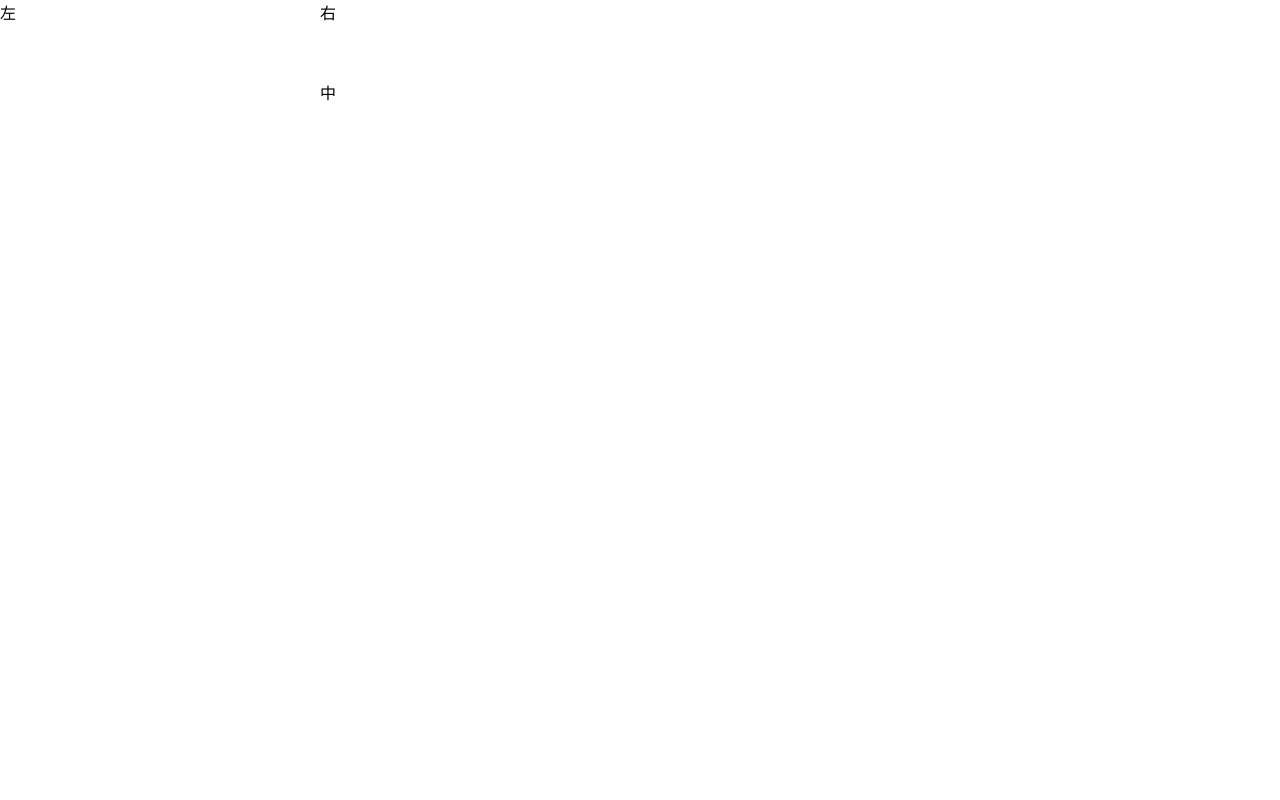
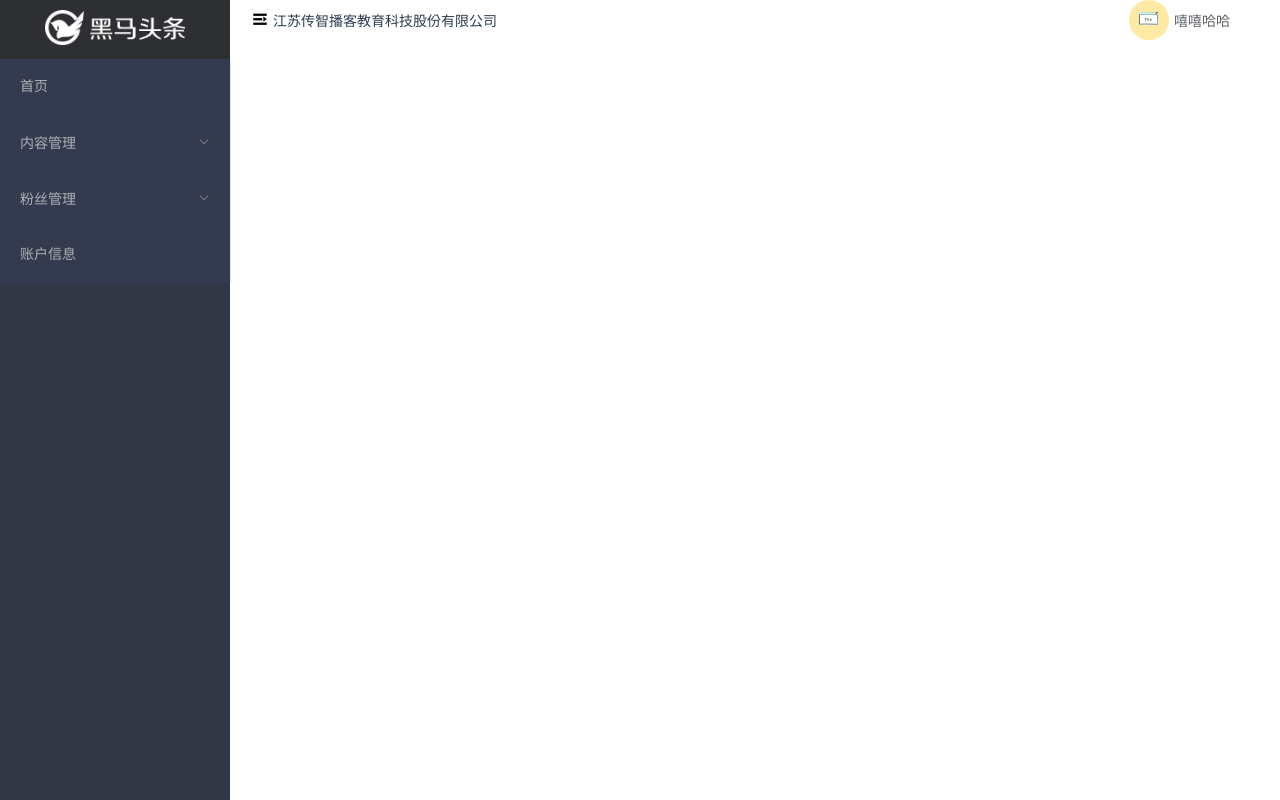
Before and after one commit to Zhengwenda/heimatoutiao, a Vue app: page /#/home in a window 1280 px wide. Built offline with nearby package versions, Linux system fonts and the light colour scheme.

Commit message:
顶部导航

```diff
--- a/package.json
+++ b/package.json
@@ -8,6 +8,7 @@
     "lint": "vue-cli-service lint"
   },
   "dependencies": {
+    "axios": "^0.19.0",
     "core-js": "^3.4.3",
     "element-ui": "^2.13.0",
     "vue": "^2.6.10",
--- /dev/null
+++ b/src/components/home/layout-aside.vue
@@ -0,0 +1,52 @@
+<template>
+<div class="layout-aside">
+      <div class="title">
+          <img src="../../assets/img/logo_admin.png" alt="">
+      </div>
+    <el-menu style="width:231px" background-color="#353b4e" text-color="#adafb5" active-text-color="#ffd04b">
+       <el-menu-item>首页</el-menu-item>
+
+      <el-submenu index='1'>
+          <span slot="title" >内容管理</span>
+          <el-menu-item>发布文章</el-menu-item>
+          <el-menu-item>内容列表</el-menu-item>
+          <el-menu-item>评论列表</el-menu-item>
+          <el-menu-item>素材管理</el-menu-item>
+      </el-submenu>
+      <el-submenu index='2'>
+          <span slot="title" >粉丝管理</span>
+          <el-menu-item>图文数据</el-menu-item>
+          <el-menu-item>粉丝画像</el-menu-item>
+          <el-menu-item>粉丝概况</el-menu-item>
+          <el-menu-item>粉丝列表</el-menu-item>
+      </el-submenu>
+      <el-menu-item>
+          账户信息
+      </el-menu-item>
+  </el-menu>
+</div>
+
+</template>
+
+<script>
+export default {
+
+}
+</script>
+
+<style lang="less" scoped>
+    .layout-aside{
+        width:230px;
+        height: 100vh;
+        background-color: #323745;
+        .title{
+            background-color: #2e2f32;
+            text-align: center;
+            background-color: #2e2f32;
+            padding: 10px 0;
+            img {
+                height: 35px;
+            }
+        }
+    }
+</style>
--- /dev/null
+++ b/src/components/home/layout-header.vue
@@ -0,0 +1,48 @@
+<template>
+    <el-row type="flex" justify= "space-between" align="middle" class='layout-header'>
+         <!-- 左侧 -->
+        <el-col class='left' :span="6">
+            <i class="el-icon-s-unfold"></i>
+            <span class="title">江苏传智播客教育科技股份有限公司</span>
+        </el-col>
+        <!-- 右侧  -->
+        <el-col class="right" :span="4">
+            <el-row type="flex" justify="end " align="middle ">
+          <img src="../../assets/img/home.jpg" alt="">
+           <el-dropdown>
+               <span>嘻嘻哈哈</span>
+               <el-dropdown-menu slot="dropdown">
+                   <el-dropdown-item>个人信息</el-dropdown-item>
+                   <el-dropdown-item>Git地址</el-dropdown-item>
+                   <el-dropdown-item>退出</el-dropdown-item>
+               </el-dropdown-menu>
+           </el-dropdown>
+            </el-row>
+
+        </el-col>
+    </el-row>
+</template>
+
+<script>
+export default {
+}
+</script>
+<style lang='less' scoped>
+    .left{
+        font-size: 18px;
+        .title {
+            margin-left:4px;
+            color: #2c3e50;
+            font-size:14px;
+        }
+    }
+    .right {
+        margin-right: 30px;
+        img {
+            height: 40px;
+            width: 40px;
+            border-radius:50%;
+            margin-right:5px;
+        }
+        }
+</style>
--- /dev/null
+++ b/src/components/index.js
@@ -0,0 +1,10 @@
+
+import LayoutAside from './home/layout-aside'
+import LayoutHeader from './home/layout-header'
+
+export default {
+  install (Vue) {
+    Vue.component('layout-aside', LayoutAside)
+    Vue.component('layout-header', LayoutHeader)
+  }
+}
--- a/src/main.js
+++ b/src/main.js
@@ -5,11 +5,13 @@ import ElementUI from 'element-ui'
 import axios from 'axios'
 import 'element-ui/lib/theme-chalk/index.css'
 import '../src/styles/index.less'
+import components from './components'
 
 Vue.config.productionTip = false
 axios.defaults.baseURL = 'http://ttapi.research.itcast.cn/mp/v1_0'
 Vue.prototype.$axios = axios
 Vue.use(ElementUI)
+Vue.use(components)
 new Vue({
   router,
   render: h => h(App)
--- a/src/views/home/index.vue
+++ b/src/views/home/index.vue
@@ -1,19 +1,23 @@
 <template>
 <el-container>
-<el-aside>左</el-aside>
+<el-aside style="width:231px">
+  <layout-aside></layout-aside>
+</el-aside>
 <el-container>
-  <el-header>右</el-header>
-  <el-main>中</el-main>
+  <el-header>
+    <layout-header></layout-header>
+  </el-header>
+  <el-main></el-main>
 </el-container>
 </el-container>
 </template>
 
 <script>
+
 export default {
-
 }
 </script>
 
-<style lang='less'>
+<style lang='less' scoped>
 
 </style>
```
Also changed, not shown: 1 other file (tests, documents, lock files or other folders).
